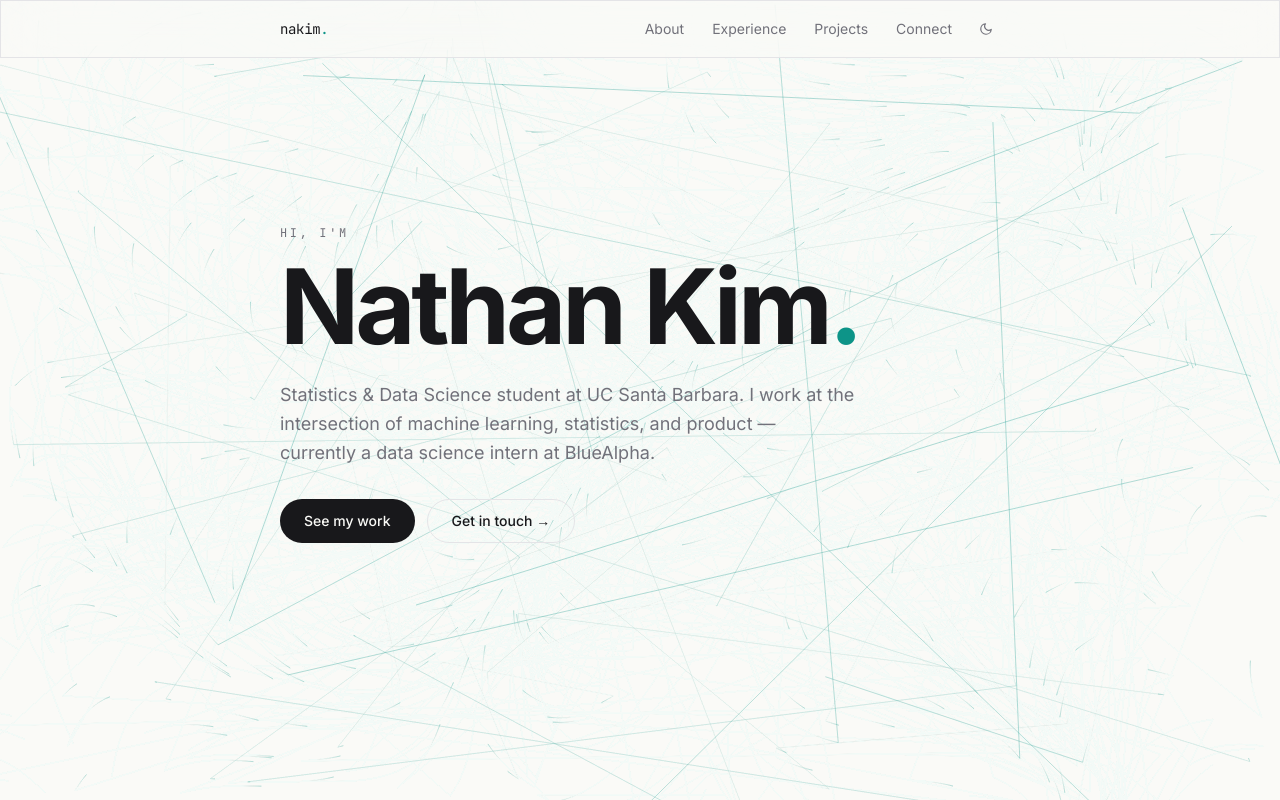
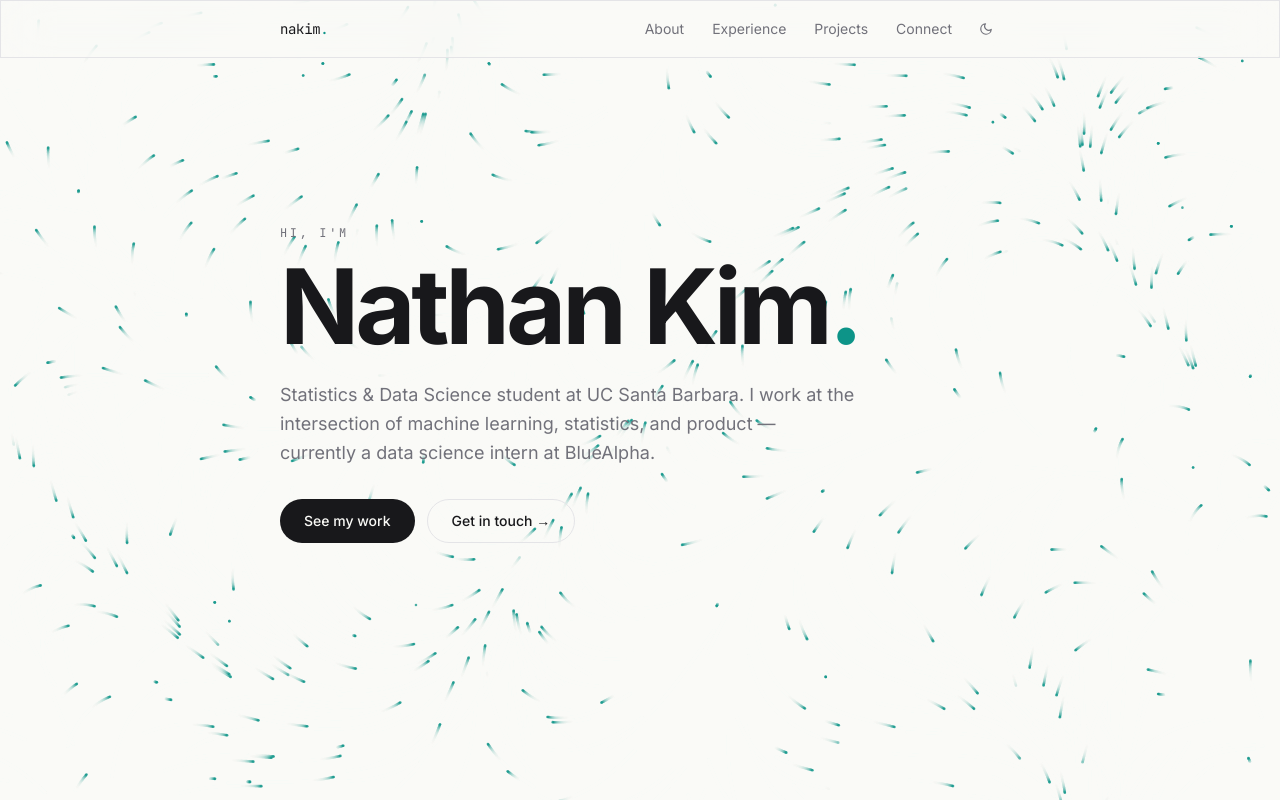
Before and after one commit to nakim12/portfolio, a Next.js app: page / in a window 1280 px wide. Shown: the top 800 px of the page. Built offline with nearby package versions, Linux system fonts and the light colour scheme; no server answers.

Commit message:
Draw flow-field particles as soft dots, not line streaks

```diff
--- a/src/components/FlowField.tsx
+++ b/src/components/FlowField.tsx
@@ -71,17 +71,17 @@ export function FlowField({ className }: { className?: string }) {
     const step = () => {
       t += 1;
 
-      // Gradually fade existing trails by removing a bit of the canvas's
-      // alpha each frame. `destination-out` lets us do this on a
-      // transparent canvas without knowing the page background color.
+      // Aggressive fade so each particle leaves only a short comet-tail
+      // (~10-15px) instead of a long line. Compositing with
+      // `destination-out` lets us do this on a transparent canvas
+      // without needing to know the page background color.
       ctx.globalCompositeOperation = "destination-out";
-      ctx.fillStyle = "rgba(0,0,0,0.05)";
+      ctx.fillStyle = "rgba(0,0,0,0.14)";
       ctx.fillRect(0, 0, w, h);
       ctx.globalCompositeOperation = "source-over";
 
-      ctx.strokeStyle = accent;
-      ctx.lineWidth = 0.6;
-      ctx.globalAlpha = 0.55;
+      ctx.fillStyle = accent;
+      ctx.globalAlpha = 0.75;
 
       for (const p of particles) {
         // Pseudo-noise field: two sine waves at different frequencies
@@ -110,8 +110,6 @@ export function FlowField({ className }: { className?: string }) {
         p.vx *= 0.94;
         p.vy *= 0.94;
 
-        const px = p.x;
-        const py = p.y;
         p.x += p.vx;
         p.y += p.vy;
         p.life -= 1;
@@ -126,10 +124,12 @@ export function FlowField({ className }: { className?: string }) {
           Object.assign(p, spawn());
         }
 
+        // Draw the particle as a small filled circle. Successive frames
+        // overlap into a soft, dotted comet-tail because the canvas
+        // fade above only removes a fraction of the alpha each frame.
         ctx.beginPath();
-        ctx.moveTo(px, py);
-        ctx.lineTo(p.x, p.y);
-        ctx.stroke();
+        ctx.arc(p.x, p.y, 1.3, 0, Math.PI * 2);
+        ctx.fill();
       }
 
       ctx.globalAlpha = 1;
```
